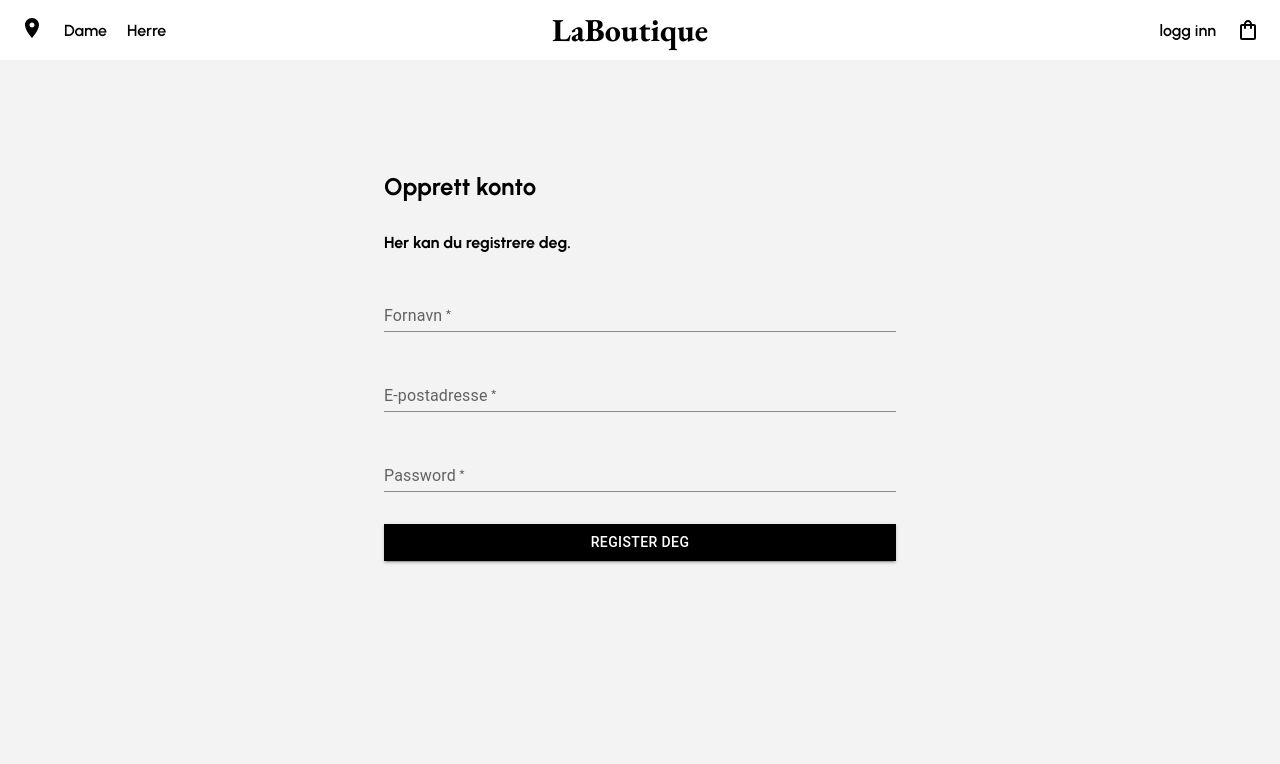
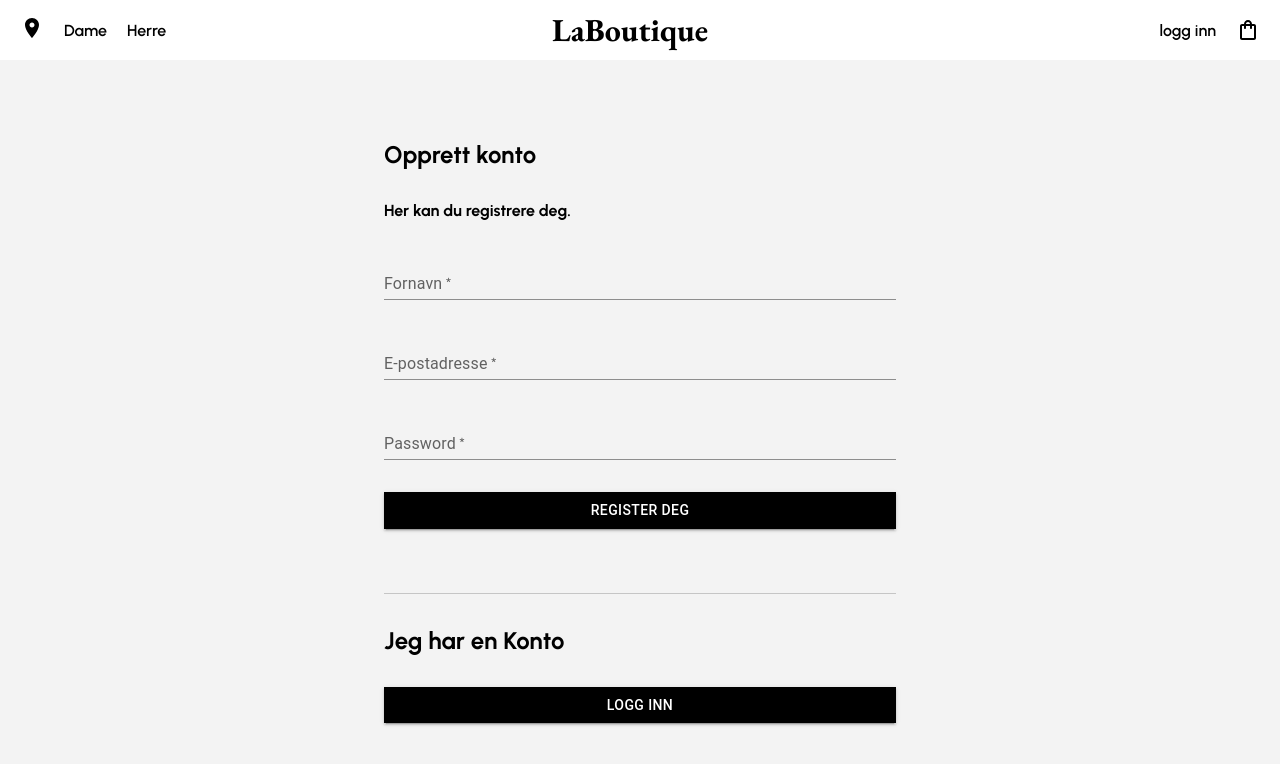
Before and after one commit to TarikLahlali/LaBoutique, a React (Create React App) app: page /signup in a window 1280 px wide. Shown: the top 764 px of the page. Built offline with nearby package versions, Linux system fonts and the light colour scheme.

Commit message:
signIn and signOut style modification

```diff
--- a/src/components/Directory.jsx
+++ b/src/components/Directory.jsx
@@ -44,8 +44,9 @@ flex:1;
   @media (max-width : 1000px) {
   background-position: center;
   } ;
-
-
+  @media (max-width : 750px) {
+  background-position: top;
+  } ;
 
 `
 const DirectoryLink = styled(Link)`
@@ -68,7 +69,7 @@ const Button = styled.button`
       background-color: #292929;
       color: white;
     }
-    @media (max-width : 450px) {
+    @media (max-width : 650px) {
       margin-bottom : 10vh;
 
   } ;
--- a/src/components/Highlights.css
+++ b/src/components/Highlights.css
@@ -10,6 +10,11 @@
     font-size: 20px;
   }
 }
+@media only screen and (min-width: 1000px) {
+  .slick-prev:before {
+    margin-right: 30px;
+  }
+}
 
 body {
   background-color: #f3f3f3;
--- a/src/components/Highlights.jsx
+++ b/src/components/Highlights.jsx
@@ -44,19 +44,31 @@ const HighlightsSection = styled.section`
   text-align: center;
   letter-spacing: 0.5px;
   margin-bottom: 30px;
+  @media (max-width : 600px) {
+    max-height: 450px;
+
+  } ;
+
+
 
 `
 
 const CarouselContainer = styled.div`
-  width: 80vw;
+  width: 95vw;
   margin: 0 auto;
   background-color: #F3F3F3;
+
   @media (max-width : 1200px) {
    max-height: 500px;
-    width: 80vw;
+    width: 92vw;
   } ;
-  @media (max-width : 450px) {
-      /* margin: 0 10px 0 20px; */
+  @media (max-width : 900px) {
+    width: 89vw;
+  } ;
+  @media (max-width : 600px) {
+    width: 85vw;
+    max-height: 380px;
+
   } ;
 
 `
@@ -73,6 +85,10 @@ const CardDetails = styled.div`
   margin-top: 20px;
   opacity: 0;
   outline: none;
+  @media (max-width : 600px) {
+    max-height: 80px;
+
+  } ;
 
 `
 const CardWrapper = styled.div`
@@ -94,7 +110,9 @@ const Image = styled.img`
  height: 40vh;
  margin: 0 auto;
  max-height:320px;
-
+ @media (max-width : 600px) {
+    max-height: 270px;
+  } ;
 
 `
 const Title = styled.h1`
--- a/src/components/Navbar.jsx
+++ b/src/components/Navbar.jsx
@@ -171,7 +171,7 @@ const Navbar = ({pos}) => {
 
 const handleSignOut = () => {
   dispatch(signOut());
-  navigate("/signin");
+  // navigate("/signin");
 };
 
 
--- a/src/components/SignIn.jsx
+++ b/src/components/SignIn.jsx
@@ -8,6 +8,11 @@ import { useDispatch, useSelector } from "react-redux";
 import { useState } from "react";
 import { signIn } from "../redux/actions/authActions";
 import {useNavigate} from "react-router-dom";
+import { Link } from 'react-router-dom';
+
+const ButtonLink = styled(Link)`
+width: 100%;
+`
 
 const Title = styled.h4`
 margin: 2rem 0;
@@ -20,10 +25,19 @@ margin: 2rem 0;
 const Button1 = styled(Button)`
 `
 
+const Line = styled.hr`
+    margin: 2rem 0;
+    height: 1px;
+    background-color: #c5c5c5;
+`
+
+
+
   const SignIn = () => {
     const auth= useSelector((state) => state.auth);
     const dispatch = useDispatch();
     const navigate = useNavigate();
+
 
     const [creds, setCreds] = useState({
       email: "",
@@ -42,7 +56,6 @@ const Button1 = styled(Button)`
 
   return (
     <>
-
       <Title1>Velkommen tilbake.</Title1>
       <Title>Her kan du logge inn.</Title>
     <Stack
@@ -71,6 +84,24 @@ const Button1 = styled(Button)`
         },
       }}>Logg inn</Button1>
     </Stack>
+    <Line/>
+    <Stack
+      sx={{
+        '& > :not(style)': { mb: 4, width: '100%' },
+      }}
+    >
+    <Title1>
+         Jeg er ny her
+         </Title1>
+
+       <Button1  variant="contained" sx={{
+           bgcolor: "black", borderRadius: 0, ':hover': {
+           bgcolor: '#3f3f3f',
+           color: 'white',
+            },
+            }}><ButtonLink to={"/signup"}>Register deg</ButtonLink></Button1>
+    </Stack>
+
     </>
   );
 }
--- a/src/components/SignUp.jsx
+++ b/src/components/SignUp.jsx
@@ -5,6 +5,7 @@ import Stack from '@mui/material/Stack';
 import TextField from '@mui/material/TextField';
 import Button from '@mui/material/Button';
 import { signUp } from "../redux/actions/authActions";
+import { Link } from 'react-router-dom';
 
 import { useNavigate } from "react-router-dom";
 
@@ -15,6 +16,15 @@ margin: 2rem 0;
 const Title1 = styled.h2`
 margin: 2rem 0;
 `
+const Line = styled.hr`
+  margin: 2rem 0;
+  height: 1px;
+  background-color: #c5c5c5;
+`
+const ButtonLink = styled(Link)`
+width: 100%;
+`
+
 
 const SignUp = () => {
   const auth = useSelector((state) => state.auth);
@@ -37,7 +47,7 @@ const SignUp = () => {
 console.log(auth._id);
   return (
     <>
-     <Title1>Opprett konto</Title1>
+      <Title1>Opprett konto</Title1>
       <Title>Her kan du registrere deg.</Title>
     <Stack
     component="form"
@@ -52,12 +62,31 @@ console.log(auth._id);
            <TextField required id="standard-basic" type="email" label="E-postadresse" variant="standard"  value={user.email} onChange={(e) => setUser({ ...user, email: e.target.value })}/>
            <TextField required id="standard-basic" type="password" label="Password" variant="standard" value={user.password} onChange={(e) => setUser({ ...user, password: e.target.value })} />
            <Button variant="contained" type="submit" sx={{
+             width:"100%",
               bgcolor: "black", borderRadius: 0, ':hover': {
               bgcolor: '#3f3f3f',
               color: 'white',
                 },
             }}>Register deg</Button>
     </Stack>
+    <Line/>
+
+     <Title1>Jeg har en Konto</Title1>
+     <Stack
+        sx={{
+          '& > :not(style)': { mb: 4, width: '100%' },
+        }}
+    >
+           <Button variant="contained" type="submit" sx={{
+             width:"100%",
+              bgcolor: "black", borderRadius: 0, ':hover': {
+              bgcolor: '#3f3f3f',
+              color: 'white',
+                },
+            }}><ButtonLink to={"/signin"}>Logg inn</ButtonLink></Button>
+    </Stack>
+
+
     </>
   );
 }
--- a/src/pages/SignInPage.jsx
+++ b/src/pages/SignInPage.jsx
@@ -1,4 +1,3 @@
-import React from 'react';
 import Navbar from '../components/Navbar';
 import SignIn from '../components/SignIn';
 import styled from 'styled-components';
@@ -6,10 +5,10 @@ import styled from 'styled-components';
 const SignInWrap = styled.div`
   width: 40%;
   min-width: 300px;
-  padding-top: 5rem;
-  margin: 0 auto;
+  padding-top: 3rem;
+  margin: 0 auto 50px;
+`
 
-`
 const SignInPage = () => {
   return <>
     <Navbar/>
--- a/src/pages/SignUpPage.jsx
+++ b/src/pages/SignUpPage.jsx
@@ -6,8 +6,9 @@ import styled from 'styled-components';
 const SignInWrap = styled.div`
   width: 40%;
   min-width: 300px;
-  padding-top: 5rem;
-  margin: 0 auto;
+  padding-top: 3rem;
+  margin: 0 auto 50px;
+
 
 `
 const SignInPage = () => {
--- a/src/redux/actions/authActions.js
+++ b/src/redux/actions/authActions.js
@@ -16,9 +16,8 @@ export const signUp = (user) => {
       })
       .catch((error) => {
         console.log(error.response);
-        alert("use a valid email");
         toast.error(error.response?.data, {
-          position: toast.POSITION.BOTTOM_RIGHT,
+          position: toast.POSITION.TOP_RIGHT,
         });
       });
   };
@@ -40,7 +39,7 @@ export const signIn = (email, password) => {
         console.log(error.response);
 
         toast.error(error.response?.data, {
-          position: toast.POSITION.BOTTOM_RIGHT,
+          position: toast.POSITION.TOP_RIGHT,
         });
       });
   };
```
Also changed, not shown: src/redux/cartRedux.js (+0 -7 lines).
